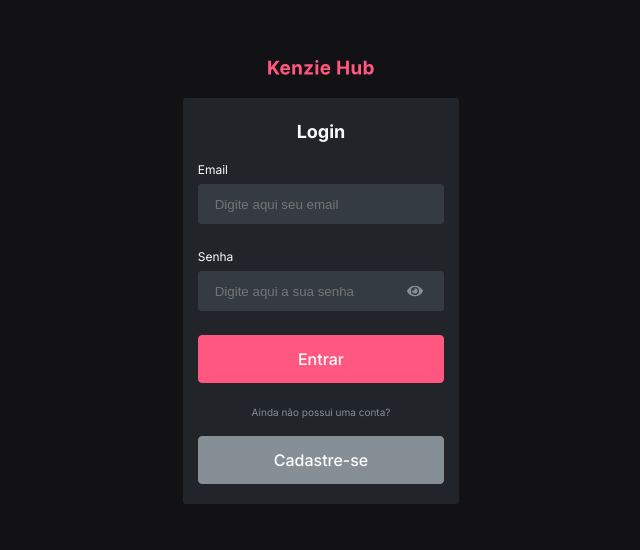
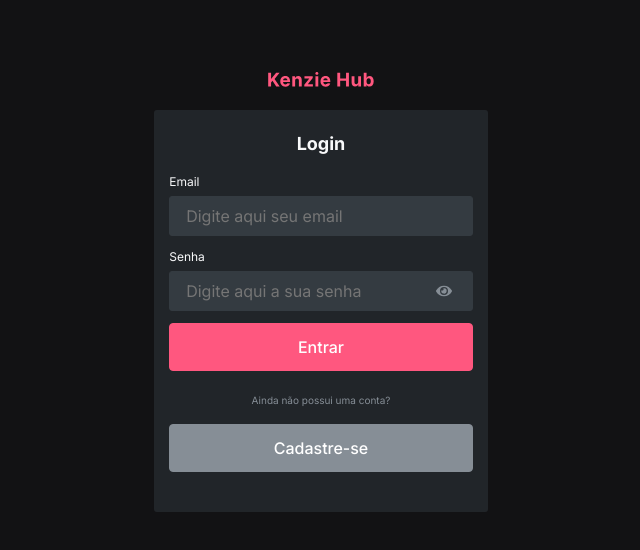
Before and after one commit to gaabrielmadeira/Kenzie-Hub, a React (Vite) app: page / in a window 1280 px wide. Shown: the part 118-668 px from the top of the page, without its empty margins (319-959 px from the left). Built offline with nearby package versions, Linux system fonts and the light colour scheme; the HTML template or start-up script is replaced by a standard one.

Commit message:
entrega finalizada

```diff
--- /dev/null
+++ b/src/Pages/dashboardPage/components/warningSection/index.jsx
@@ -0,0 +1,14 @@
+import { StyledTtitleNormal, StyledTitleSmall } from "../../../../styles/typograph";
+import { StyledWarningSection } from "./style";
+import { StyledContainer } from "../../../../styles/container";
+
+export const WarningSection = () => {
+  return (
+    <StyledContainer>
+      <StyledWarningSection>
+        <StyledTtitleNormal fontSize="big" lineheight="big">Que pena! Estamos em desenvolvimento :(</StyledTtitleNormal>
+        <StyledTitleSmall fontcolor="white" fontweight="normal">Nossa aplicação está em desenvolvimento, em breve teremos novidades</StyledTitleSmall>
+      </StyledWarningSection>
+    </StyledContainer>
+  )
+}
--- /dev/null
+++ b/src/Pages/dashboardPage/components/warningSection/style.js
@@ -0,0 +1,17 @@
+import styled from "styled-components";
+
+export const StyledWarningSection = styled.section`
+  width: 100%;
+  max-width: 1200px;
+  height: auto;
+
+  display: none;
+  flex-direction: column;
+  align-items: flex-start;
+  justify-content: center;
+  gap: 0.9375rem;
+
+  @media(min-width: 950px){
+    display: flex;
+  }
+`
--- a/src/Pages/dashboardPage/index.jsx
+++ b/src/Pages/dashboardPage/index.jsx
@@ -1,11 +1,13 @@
 import { DashboardHeader } from "./components/dashboardHeader";
 import { InfoSection } from "./components/infoSection";
+import { WarningSection } from "./components/warningSection";
 
 export const DashboardPage = ({user, setUser}) => {
   return (
     <>
       <DashboardHeader setUser={setUser}/>
       <InfoSection user={user}/>
+      <WarningSection />
     </>
   )
 }
--- a/src/Pages/loginPage/components/loginSection/loginForm/index.jsx
+++ b/src/Pages/loginPage/components/loginSection/loginForm/index.jsx
@@ -27,7 +27,9 @@ export const LoginForm = ({children, setLoading, loading , setUser}) =>{
     setLoading(true);
     try {
         const response = await api.post("/sessions", formData)
-        toast.success("Usuário logado com sucesso");
+        toast.success('Usuário logado com sucesso', {
+          theme: "dark",
+        })
         setUser(response.data.user);
         const userToken = response.data.token;
         const userId = response.data.user.id;
@@ -35,7 +37,9 @@ export const LoginForm = ({children, setLoading, loading , setUser}) =>{
         localStorage.setItem("@USERID", userId);
         navigate("/Dashboard");
     } catch (error) {
-        toast.error(error.response.data.message);
+        toast.error(error.response.data.message, {
+          theme:"dark",
+        })
     }finally{
       setLoading(false);
     }
--- a/src/Pages/registerPage/components/registerSection/registerForm/index.jsx
+++ b/src/Pages/registerPage/components/registerSection/registerForm/index.jsx
@@ -27,10 +27,14 @@ export const RegisterForm = ({setLoading, loading}) => {
       setLoading(true)
     try {
       const response = await api.post("/users", formData)
-      toast.success("Usuário criado com sucesso");
+      toast.success("Usuário criado com sucesso", {
+        theme: "dark",
+      });
       navigate("/");
     } catch (error) {
-      toast.error("Erro ao criar usuário: " + error.response.data.message);
+      toast.error("Erro ao criar usuário: " + error.response.data.message, {
+        theme: "dark",
+      });
     } finally{
       setLoading(false);
     }
--- a/src/components/input/index.jsx
+++ b/src/components/input/index.jsx
@@ -2,7 +2,8 @@ import { forwardRef } from "react";
 import { StyledInput } from "../../styles/inputs";
 import { StyledLabel } from "../../styles/typograph";
 import { FaEye } from "react-icons/fa";
-import { StyledInputContainer, StyledErrorMessage } from "./style";
+import { StyledInputContainer} from "./style";
+import {StyledParagraph} from "../../styles/typograph";
 
 export const Input = forwardRef(({ label, error, ...rest }, ref) => {
   return (
@@ -11,9 +12,7 @@ export const Input = forwardRef(({ label, error, ...rest }, ref) => {
         <StyledLabel fontcolor="label" >{label}</StyledLabel>
         <StyledInput ref={ref} {...rest} />
       </div>
-      <StyledErrorMessage>
-        {error ? <p className="errortext">{error.message}</p> : null}
-      </StyledErrorMessage>
+        {error ? <StyledParagraph fontSize="small" fontcolor="error" className="errortext">{error.message}</StyledParagraph> : null}
     </>
   )
 });
@@ -28,9 +27,7 @@ export const InputPassword = forwardRef(({ label, error, ...rest }, ref) => {
           <FaEye />
         </div>
       </StyledInputContainer>
-      <StyledErrorMessage>
-        {error ? <p className="errortext">{error.message}</p> : null}
-      </StyledErrorMessage>
+      {error ? <StyledParagraph fontSize="small" fontcolor="error" className="errortext">{error.message}</StyledParagraph> : null}
     </>
   )
 });
--- a/src/components/input/style.js
+++ b/src/components/input/style.js
@@ -6,17 +6,7 @@ export const StyledInputContainer = styled.div`
   .icon{
     position: absolute;
     top: 55%;
-    left: 85%;
+    left: 88%;
     color: var(--color-grey-1);
   }
 `
-export const StyledErrorMessage = styled.div`
-  width: 100%;
-  height: auto;
-
-  .errortext{
-    font-size: var(--font-size-3);
-    font-weight: var(--font-weight-3);
-    color: var(--color-error);
-  }
-`
--- a/src/styles/buttons.js
+++ b/src/styles/buttons.js
@@ -36,13 +36,13 @@ export const StyledButton = styled.button`
         return css`
           background: var(--color-primary);
           border: 1px solid var(--color-primary);
-        :hover{
-          transition: 0.6s;
+          &:hover {
+            transition: 0.3s;
             background: var(--color-primary-50);
             border: 1px solid var(--color-primary-50);
           }
 
-        :active{
+          &:active {
             background: var(--color-primary-50);
             border: 1px solid var(--color-primary-50);
           }
@@ -51,13 +51,13 @@ export const StyledButton = styled.button`
         return css`
           background: var(--color-grey-1);
           border: 1px solid var(--color-grey-1);
-        :hover{
-          transition: 0.6s;
+          &:hover {
+            transition: 0.3s;
             background: var(--color-grey-2);
             border: 1px solid var(--color-grey-2);
           }
 
-        :active{
+          &:active {
             background: var(--color-grey-2);
             border: 1px solid var(--color-grey-2);
           }
@@ -65,13 +65,17 @@ export const StyledButton = styled.button`
       case "negative":
         return css`
           background: var(--color-primary-disable);
-        border: var(--color-primary-disable);
+          border: 1px solid var(--color-primary-disable);
         `
 
       case "header":
         return css`
           background: var(--color-grey-3);
-        border: var(--color-grey-3);
+          border: 1px solid var(--color-grey-3);
+          &:hover {
+            background: var(--color-grey-2);
+            border: 1px solid var(--color-grey-2);
+          }
         `
     }
   }}
--- a/src/styles/globalStyles.js
+++ b/src/styles/globalStyles.js
@@ -11,7 +11,6 @@ export const GlobalStyles = createGlobalStyle`
 	--color-grey-2: #343b41;
 	--color-grey-1: #868e96;
 	--color-grey-0: #f8f9fa;
-	--color-sucess: #3fe864;
 	--color-negative: #e83f5b;
   --color-white: #FFFFFF;
   --color-error: #ED2B2A;
--- a/src/styles/inputs.js
+++ b/src/styles/inputs.js
@@ -1,9 +1,19 @@
-import { styled } from "styled-components";
+import { css, styled } from "styled-components";
 
+const StyledPlaceholder = css`
+  font-family: var(--font-primary);
+  font-weight: var(--font-weight-3);
+  font-size: var(--font-size-1);
+  line-height: 163%;
+
+  color: var(--color-grey-1);
+`
 
 export const StyledInput = styled.input`
   width: 100%;
   height: 40px;
+
+  ${StyledPlaceholder}
 
   background: var(--color-grey-2);
   border: 1px solid var(--color-grey-2);
--- a/src/styles/typograph.js
+++ b/src/styles/typograph.js
@@ -3,12 +3,12 @@ import { css, styled } from "styled-components";
 export const textStyleTitle = css`
   font-size: ${({fontSize})=> (fontSize === "big" && "var(--font-size-0)") || (fontSize === "small" && "var(--font-size-2)") || "var(--font-size-1)"};
 	font-family: var(--font-primary);
-	font-weight: var(--font-weight-0);
+	font-weight: ${({fontweight}) => fontweight === "normal" ? "var(--font-weight-3)" : "var(--font-weight-0)"};
 	font-style: normal;
 	line-height: ${({lineheight})=> lineheight ==="big" ? "1.75rem" : "1.625rem"};
 	text-decoration: none;
 	text-transform: none;
-  color: var(--color-grey-0);
+  color: ${({fontcolor}) => fontcolor === "white" ? "var(--color-white)" : "var(--color-grey-0)"};
 `
 export const textStyleHeadline = css`
   font-size: ${({fontSize}) => fontSize ==="small" ? "var(--font-size-4)" : "var(--font-size-3)"};
@@ -18,7 +18,7 @@ export const textStyleHeadline = css`
   line-height: ${({lineheight}) => lineheight === "big" ? "1.375rem" : "1.125rem"};
   text-decoration: none;
   text-transform: none;
-  color: ${({fontcolor}) => fontcolor === "label" ? "var(--color-grey-0)" : "var(--color-grey-1)"};
+  color: ${({fontcolor}) => (fontcolor === "label" && "var(--color-grey-0)") || (fontcolor === "error" && "var(--color-error)") || "var(--color-grey-1)"};
 `
 export const StyledTitleBig = styled.h1`
    ${textStyleTitle}
```
Lines whose indentation alone changed are shown as unchanged.
